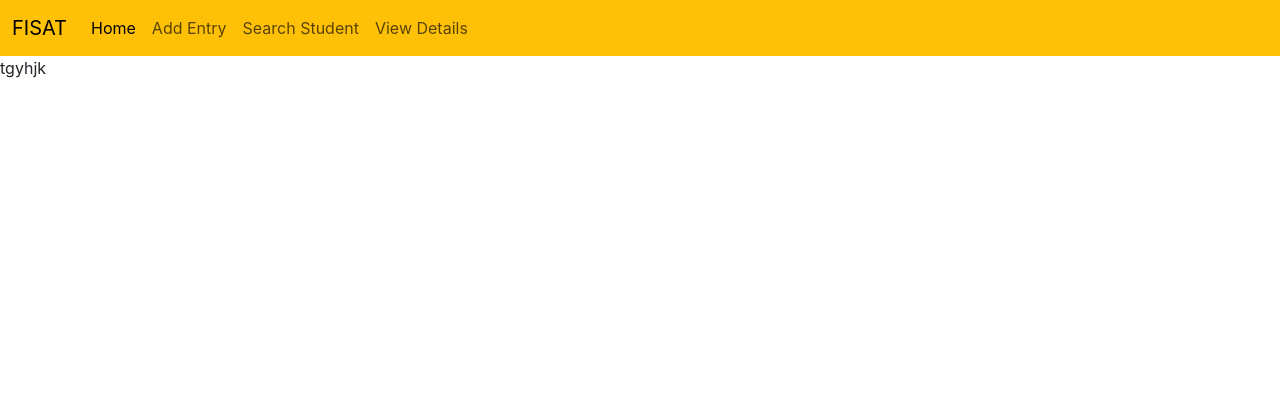
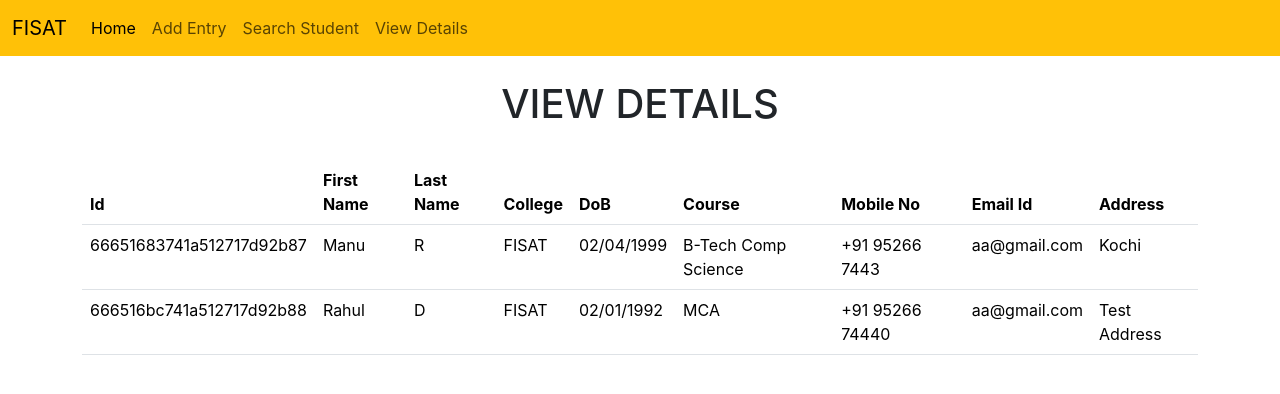
Before and after one commit to Anna-J-o-s-e/fisat-student-app-react, a React (Create React App) app: page /view in a window 1280 px wide. Shown: the top 394 px of the page. Built offline with nearby package versions, Linux system fonts and the light colour scheme.

Commit message:
semi dynamically updated

```diff
--- a/src/components/AddStudent.jsx
+++ b/src/components/AddStudent.jsx
@@ -4,9 +4,81 @@ import NavBar from './NavBar'
 const AddStudent = () => {
     return (
         <div>
-<NavBar/>
+            <NavBar />
             <br />
             <center><h1>STUDENT ENTRY</h1></center>
+            <br />
+
+            <div className="container">
+                <div className="row">
+                    <div className="col col-12 col-sm-12 col-md-12 col-lg-12 col-xl-12 col-xxl-12">
+
+                        <div className="row g-3">
+
+                            <div className="col col-12 col-sm-6 col-md-6 col-lg-6 col-xl-6 col-xxl-6">
+
+                                <label htmlFor="" className="form-label">First Name</label>
+                                <input type="text" className="form-control" />
+
+                            </div>
+                            <div className="col col-12 col-sm-6 col-md-6 col-lg-6 col-xl-6 col-xxl-6">
+
+                                <label htmlFor="" className="form-label">Last Name</label>
+                                <input type="text" className="form-control" />
+
+                            </div>
+                            <div className="col col-12 col-sm-12 col-md-12 col-lg-12 col-xl-12 col-xxl-12">
+
+                                <label htmlFor="" className="form-label">College Name</label>
+                                <input type="text" className="form-control" />
+
+                            </div>
+                            <div className="col col-12 col-sm-6 col-md-6 col-lg-6 col-xl-6 col-xxl-6">
+
+                                <label htmlFor="" className="form-label">Date Of Birth</label>
+                                <input type="date" name="" id="" className="form-control" />
+
+                            </div>
+                            <div className="col col-12 col-sm-6 col-md-6 col-lg-6 col-xl-6 col-xxl-6">
+
+                                <label htmlFor="" className="form-label">Course</label>
+                                <input type="text" className="form-control" />
+
+                            </div>
+                            <div className="col col-12 col-sm-6 col-md-6 col-lg-6 col-xl-6 col-xxl-6">
+
+                                <label htmlFor="" className="form-label">Mobile No.</label>
+                                <input type="number" className="form-control" />
+
+                            </div>
+                            <div className="col col-12 col-sm-6 col-md-6 col-lg-6 col-xl-6 col-xxl-6">
+
+                                <label htmlFor="" className="form-label">Email Id</label>
+                                <input type="text" className="form-control" />
+
+                            </div>
+                            <div className="col col-12 col-sm-12 col-md-12 col-lg-12 col-xl-12 col-xxl-12">
+
+                                <label htmlFor="" className="form-label">Address</label>
+                                <textarea name="" id="" className="form-control"></textarea>
+
+                            </div>
+                            <center>
+                            <div className="col col-12 col-sm-6 col-md-6 col-lg-6 col-xl-6 col-xxl-6">
+
+                                <button className="btn btn-warning">Submit</button>
+
+                            </div>
+                            </center>
+
+                        </div>
+
+
+                    </div>
+                </div>
+            </div>
+
+
         </div>
     )
 }
--- a/src/components/NavBar.jsx
+++ b/src/components/NavBar.jsx
@@ -13,7 +13,7 @@ const NavBar = () => {
     </button>
     <div className="collapse navbar-collapse" id="navbarNavAltMarkup">
       <div className="navbar-nav">
-        <Link className="nav-link active" aria-current="page" to="/home">Home</Link>
+        <Link className="nav-link active" aria-current="page" to="/">Home</Link>
         <Link className="nav-link" to="/add">Add Entry</Link>
         <Link className="nav-link" to="/search">Search Student</Link>
         <Link className="nav-link" to="/view">View Details</Link>
--- a/src/components/SearchStudent.jsx
+++ b/src/components/SearchStudent.jsx
@@ -4,9 +4,37 @@ import NavBar from './NavBar'
 const SearchStudent = () => {
   return (
     <div>
-<NavBar/>
+      <NavBar />
 
-sdfghj
+      <br />
+      <center><h1>SEARCH STUDENT</h1></center>
+      <br />
+
+      <div className="container">
+        <div className="row">
+          <div className="col col-12 col-sm-12 col-md-12 col-lg-12 col-xl-12 col-xxl-12">
+
+            <div className="row g-3">
+              <center>
+                <div className="col col-12 col-sm-12 col-md-12 col-lg-12 col-xl-12 col-xxl-12">
+
+                  <label htmlFor="" className="form-label">Name</label>
+                  <input type="text" className="form-control" />
+
+                </div>
+                <br />
+                <div className="col col-12 col-sm-12 col-md-12 col-lg-12 col-xl-12 col-xxl-12">
+
+                  <button className="btn btn-warning">Search</button>
+                </div>
+              </center>
+            </div>
+
+          </div>
+        </div>
+      </div>
+
+
     </div>
   )
 }
--- a/src/components/ViewAll.jsx
+++ b/src/components/ViewAll.jsx
@@ -1,11 +1,95 @@
-import React from 'react'
+import React, { useState } from 'react'
 import NavBar from './NavBar'
 
 const ViewAll = () => {
+
+const [data,changeData]=useState(
+  [
+    {
+      "_id": "66651683741a512717d92b87",
+      "firstname": "Manu",
+      "lastname": "R",
+      "college": "FISAT",
+      "dob": "02/04/1999",
+      "course": "B-Tech Comp Science",
+      "mobile": "+91 95266 7443",
+      "email": "aa@gmail.com",
+      "address": "Kochi",
+      "__v": 0
+    },
+    {
+      "_id": "666516bc741a512717d92b88",
+      "firstname": "Rahul",
+      "lastname": "D",
+      "college": "FISAT",
+      "dob": "02/01/1992",
+      "course": "MCA",
+      "mobile": "+91 95266 74440",
+      "email": "aa@gmail.com",
+      "address": "Test Address",
+      "__v": 0
+    }
+  ]
+)
+
+
+
+
   return (
     <div>
-<NavBar/>
-tgyhjk
+      <NavBar />
+      <br />
+      <center><h1>VIEW DETAILS</h1></center>
+      <br />
+
+      <div className="container">
+        <div className="row">
+          <div className="col col-12 col-sm-12 col-md-12 col-lg-12 col-xl-12 col-xxl-12">
+            <table className="table">
+              <thead>
+                <tr>
+                  <th scope="col">Id</th>
+                  <th scope="col">First Name</th>
+                  <th scope="col">Last Name</th>
+                  <th scope="col">College</th>
+                  <th scope="col">DoB</th>
+                  <th scope="col">Course</th>
+                  <th scope="col">Mobile No</th>
+                  <th scope="col">Email Id</th>
+                  <th scope="col">Address</th>
+                </tr>
+              </thead>
+              <tbody>
+
+{
+  data.map(
+    (value,index)=>{
+      return   <tr>
+      <td>{value._id}</td>
+      <td>{value.firstname}</td>
+      <td>{value.lastname}</td>
+      <td>{value.college}</td>
+      <td>{value.dob}</td>
+      <td>{value.course}</td>
+      <td>{value.mobile}</td>
+      <td>{value.email}</td>
+      <td>{value.address}</td>
+
+    </tr>
+    }
+  )
+}
+
+
+
+              </tbody>
+            </table>
+
+          </div>
+        </div>
+      </div>
+
+
     </div>
   )
 }
```
Lines whose indentation alone changed are shown as unchanged.
